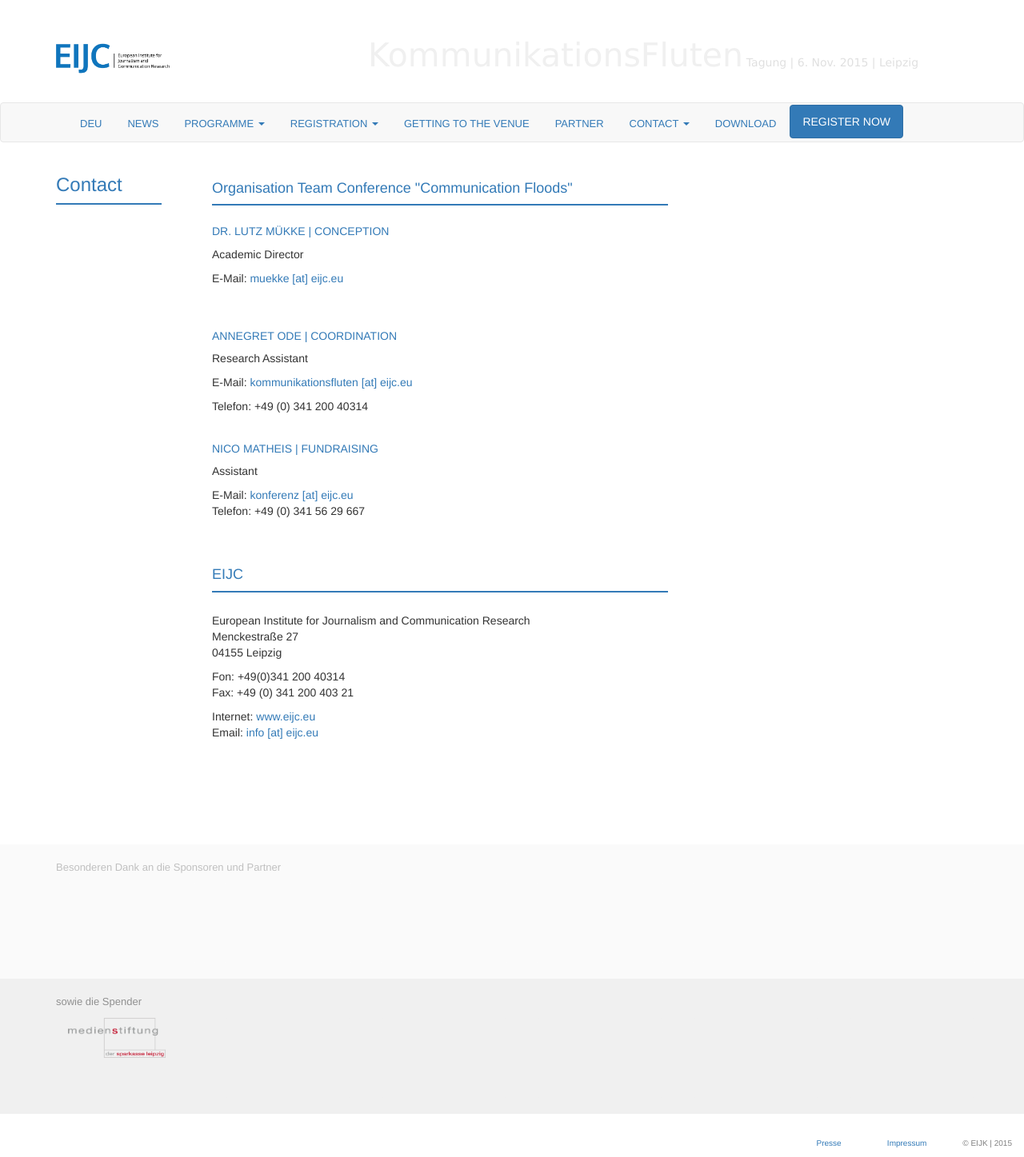
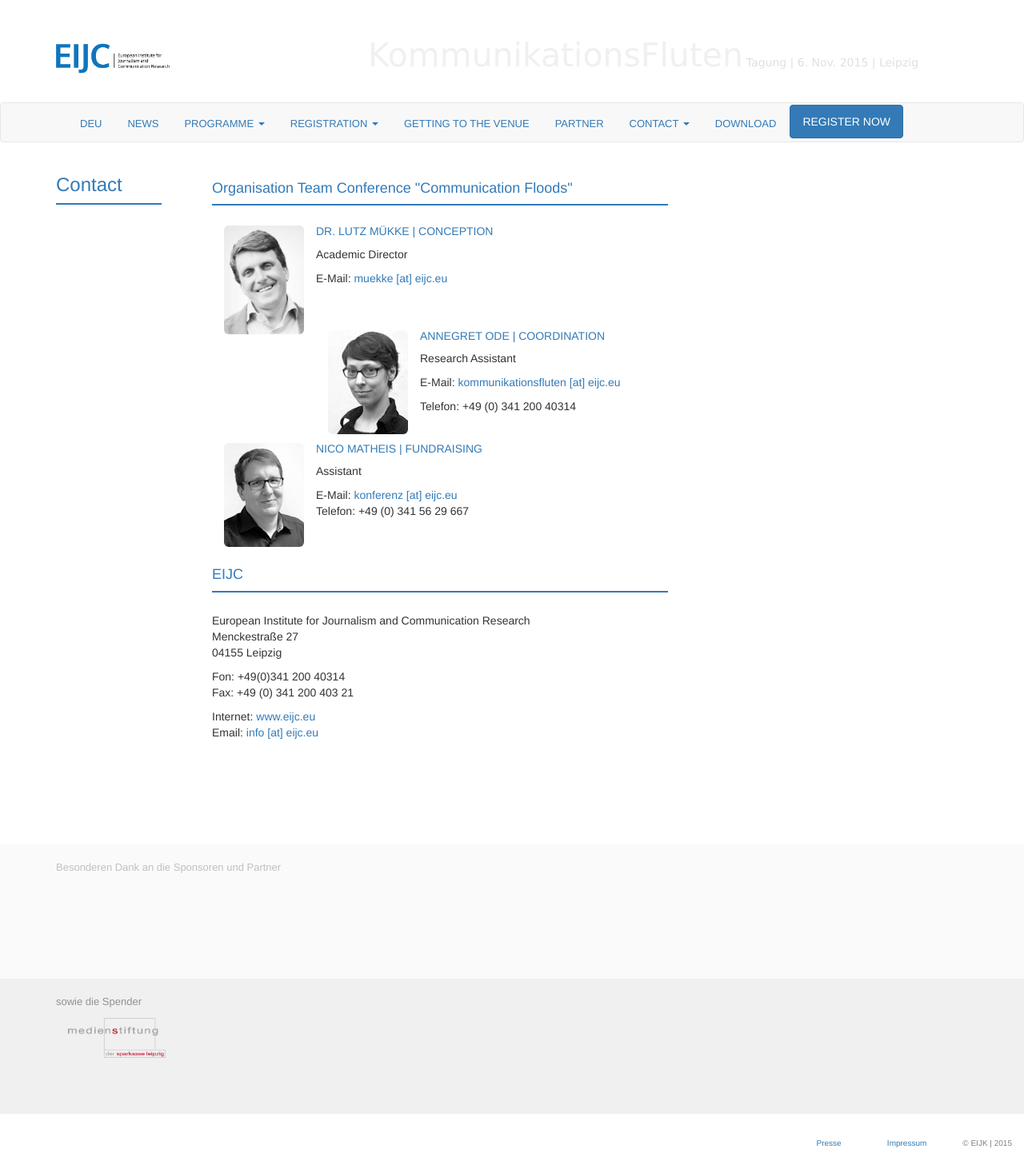
Before and after one commit to susedev/test, a Jekyll site: the page built from contact.html, in a window 1280 px wide. Shown: the whole page at 80% size. Built offline with Jekyll 4.4.1, drawn with Linux system fonts in a browser that asks for light colours; nearby versions of some CDN libraries.

Commit message:
Edit from JekyllCMS

```diff
--- a/contact.html
+++ b/contact.html
@@ -6,7 +6,7 @@ language: en
 
 <div class="box" style="background-color: #337AB7; height:2px; margin-top:3px; margin-bottom:25px;">&nbsp;</div>
 
-<h4><a href="http://www.eijc.eu/de/dr-lutz-muekke-2/" target="_blank">Dr. Lutz M&uuml;kke </a><a href="http://www.eijc.eu/de/team/annegret-ode-m-a/" target="_blank">| Conception</a></h4>
+<h4><a href="http://www.journalismusforschung.de/dr-lutz-muekke/" target="_blank"><img alt="" class="img-rounded" src="{{ site.base_url }}/media/people/Muekke_220_300_300_k.jpg" style="width: 100px; height: 136px; margin-left: 15px; margin-right: 15px; float: left;" /></a>Dr. Lutz M&uuml;kke <a href="http://www.eijc.eu/de/team/annegret-ode-m-a/" target="_blank">| Conception</a></h4>
 
 <p>Academic Director</p>
 
@@ -15,7 +15,7 @@ language: en
 
 <h4>&nbsp;</h4>
 
-<h4><a href="http://www.eijc.eu/de/team/annegret-ode-m-a/" target="_blank">Annegret Ode | Coordination</a></h4>
+<h4><a href="http://www.journalismusforschung.de/team/annegret-ode/" target="_blank"><img alt="" class="img-rounded" src="{{ site.base_url }}/media/people/Ode100_130_300.jpg" style="width: 100px; height: 130px; margin-left: 15px; margin-right: 15px; float: left;" /></a>Annegret Ode | Coordination</h4>
 
 <p>Research Assistant</p>
 
@@ -25,7 +25,7 @@ language: en
 
 <h4>&nbsp;</h4>
 
-<h4>Nico Matheis | Fundraising</h4>
+<h4><img alt="" class="img-rounded" src="{{ site.base_url }}/media/people/Matheis_100_130_300_SW.jpg" style="width: 100px; height: 130px; float: left; margin-left: 15px; margin-right: 15px;" />Nico Matheis | Fundraising</h4>
 
 <p>Assistant</p>
 
```
